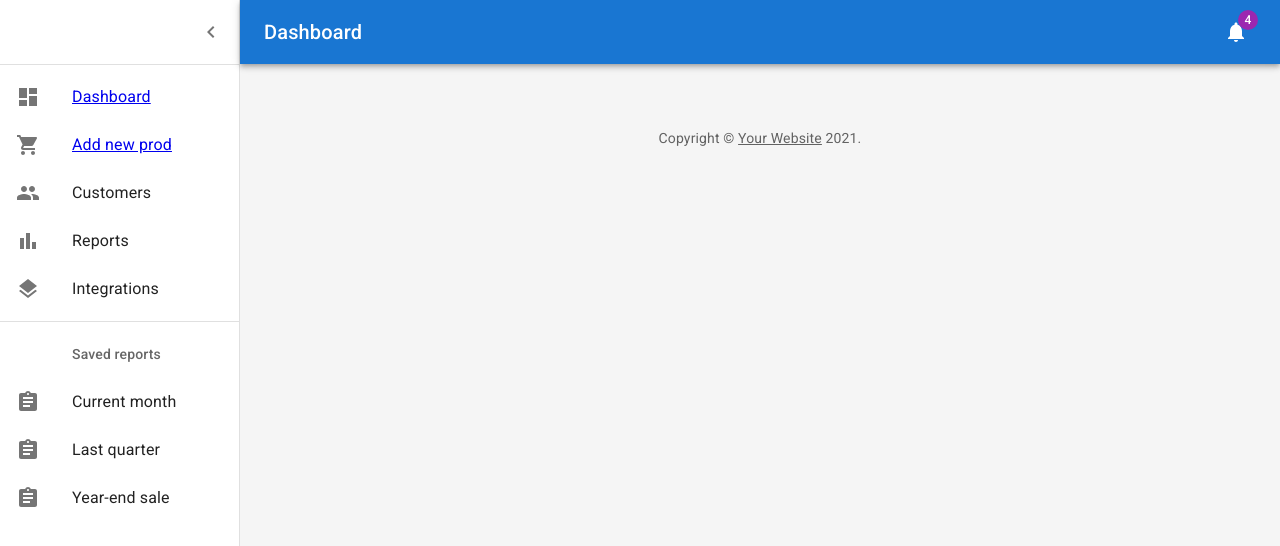
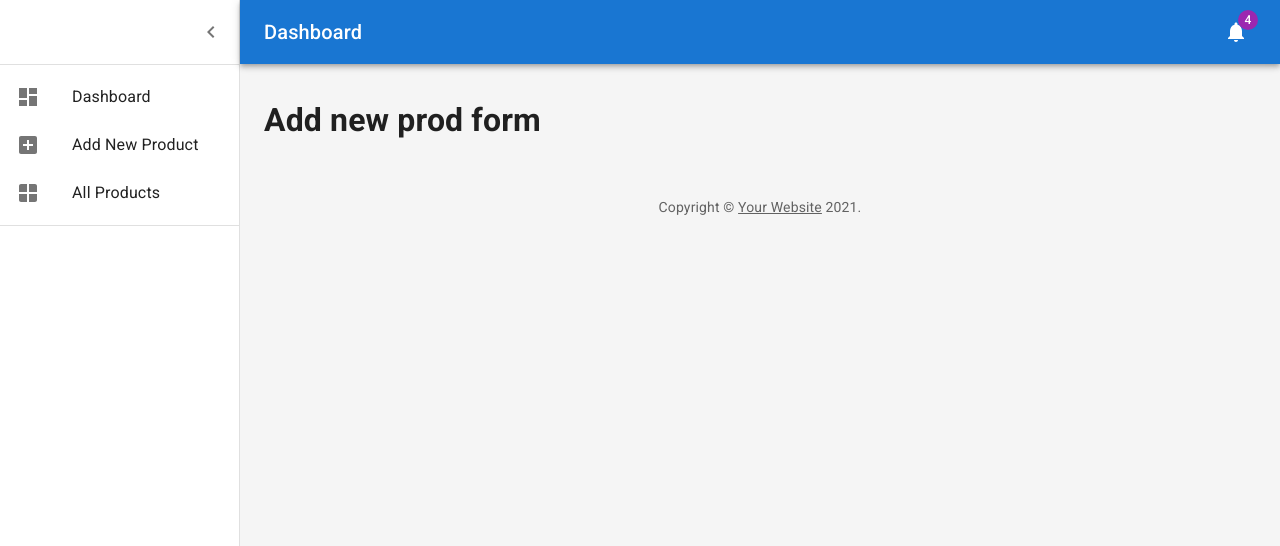
Before and after one commit to minhajul-karim/dashboard, a React (Create React App) app: page /products/create in a window 1280 px wide. Shown: the top 546 px of the page. Built offline with nearby package versions, Linux system fonts and the light colour scheme.

Commit message:
Add navigation to left side's sidebar list items

```diff
--- a/src/components/listItems/index.js
+++ b/src/components/listItems/index.js
@@ -1,9 +1,7 @@
+import AddBoxIcon from '@mui/icons-material/AddBox';
 import AssignmentIcon from '@mui/icons-material/Assignment';
-import BarChartIcon from '@mui/icons-material/BarChart';
 import DashboardIcon from '@mui/icons-material/Dashboard';
-import LayersIcon from '@mui/icons-material/Layers';
-import PeopleIcon from '@mui/icons-material/People';
-import ShoppingCartIcon from '@mui/icons-material/ShoppingCart';
+import WindowIcon from '@mui/icons-material/Window';
 import ListItem from '@mui/material/ListItem';
 import ListItemIcon from '@mui/material/ListItemIcon';
 import ListItemText from '@mui/material/ListItemText';
@@ -13,39 +11,23 @@ import { Link } from 'react-router-dom';
 
 export const mainListItems = (
   <div>
-    <Link to="/">
-      <ListItem button>
-        <ListItemIcon>
-          <DashboardIcon />
-        </ListItemIcon>
-        <ListItemText primary="Dashboard" />
-      </ListItem>
-    </Link>
-    <Link to="/new-prod">
-      <ListItem button>
-        <ListItemIcon>
-          <ShoppingCartIcon />
-        </ListItemIcon>
-        <ListItemText primary="Add new prod" />
-      </ListItem>
-    </Link>
-    <ListItem button>
+    <ListItem button component={Link} to="/">
       <ListItemIcon>
-        <PeopleIcon />
+        <DashboardIcon />
       </ListItemIcon>
-      <ListItemText primary="Customers" />
+      <ListItemText primary="Dashboard" />
     </ListItem>
-    <ListItem button>
+    <ListItem button component={Link} to="/products/create">
       <ListItemIcon>
-        <BarChartIcon />
+        <AddBoxIcon />
       </ListItemIcon>
-      <ListItemText primary="Reports" />
+      <ListItemText primary="Add New Product" />
     </ListItem>
-    <ListItem button>
+    <ListItem button component={Link} to="/products/all">
       <ListItemIcon>
-        <LayersIcon />
+        <WindowIcon />
       </ListItemIcon>
-      <ListItemText primary="Integrations" />
+      <ListItemText primary="All Products" />
     </ListItem>
   </div>
 );
--- a/src/pages/home/index.js
+++ b/src/pages/home/index.js
@@ -20,7 +20,7 @@ import * as React from 'react';
 import { BrowserRouter as Router, Route, Switch } from 'react-router-dom';
 import Chart from '../../components/chart';
 import Deposits from '../../components/deposits';
-import { mainListItems, secondaryListItems } from '../../components/listItems';
+import { mainListItems } from '../../components/listItems';
 import Orders from '../../components/orders';
 
 function Copyright(props) {
@@ -139,7 +139,6 @@ export default function Home() {
             <Divider />
             <List>{mainListItems}</List>
             <Divider />
-            <List>{secondaryListItems}</List>
           </Drawer>
           <Box
             component="main"
@@ -192,8 +191,11 @@ export default function Home() {
                   </Grid>
                   {/* Dashboard contents ends */}
                 </Route>
-                <Route path="/new-prod">
+                <Route path="/products/create">
                   <h1>Add new prod form</h1>
+                </Route>
+                <Route path="/products/all">
+                  <h1>Table of all products</h1>
                 </Route>
               </Switch>
               <Copyright sx={{ pt: 4 }} />
```
